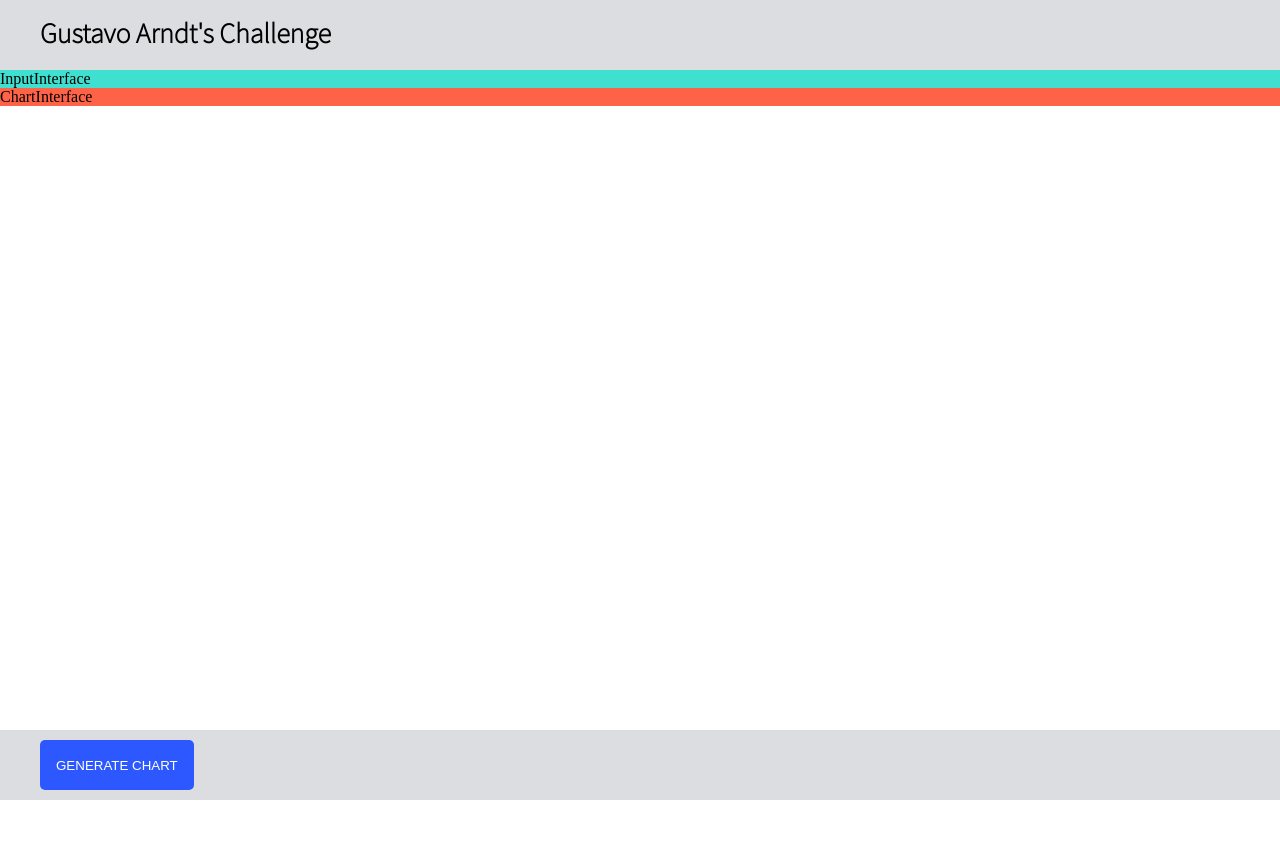
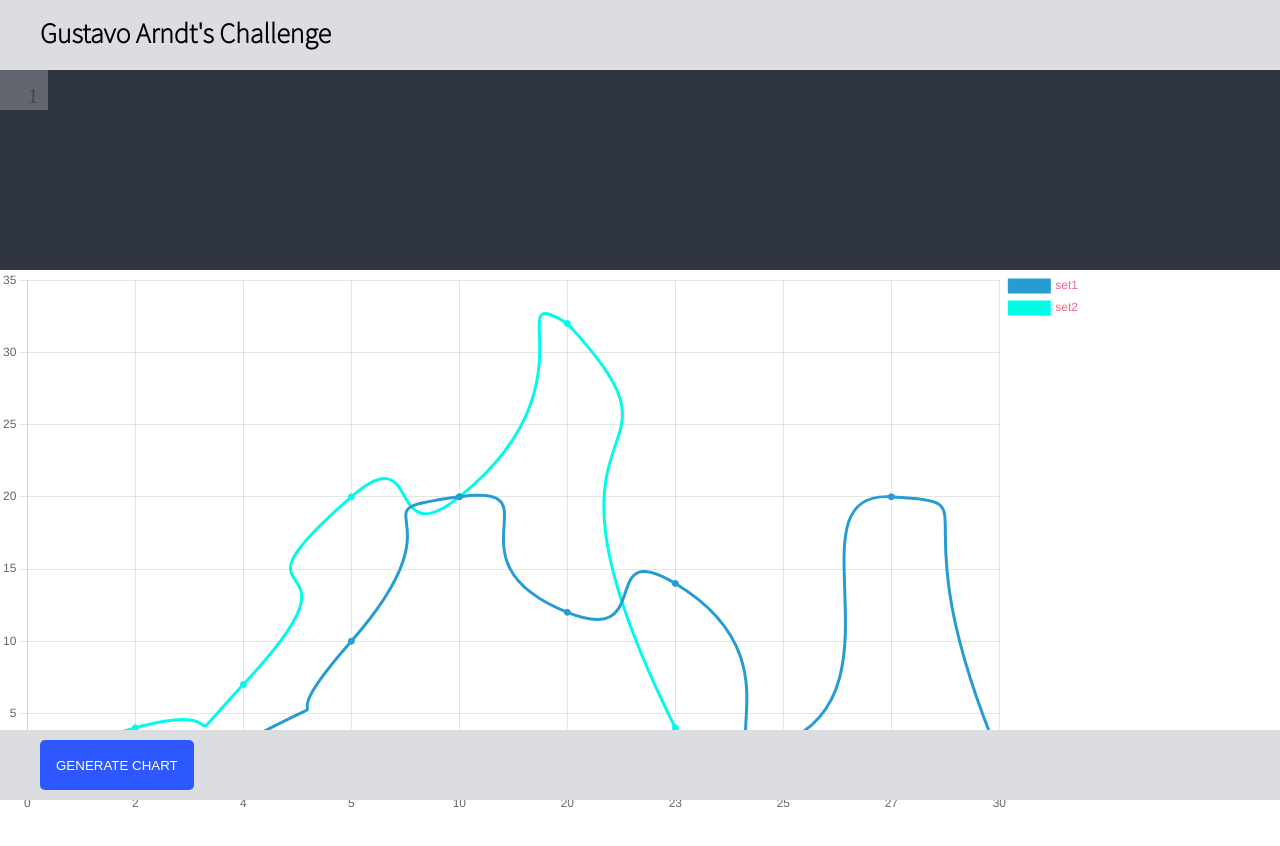
Before and after one commit to GustavArndt/Int_Challenge, a React (Create React App) app: page / in a window 1280 px wide. Shown: the top 846 px of the page. Before the commit the page ends 800 px from the top, so only its background shows below. Built offline with nearby package versions, Linux system fonts and the light colour scheme.

Commit message:
chart created-interface started

```diff
--- a/package.json
+++ b/package.json
@@ -6,7 +6,10 @@
     "@testing-library/jest-dom": "^5.16.1",
     "@testing-library/react": "^12.1.2",
     "@testing-library/user-event": "^13.5.0",
+    "chart.js": "^3.7.0",
+    "randomcolor": "^0.6.2",
     "react": "^17.0.2",
+    "react-chartjs-2": "^4.0.0",
     "react-dom": "^17.0.2",
     "react-scripts": "5.0.0",
     "web-vitals": "^2.1.3"
--- a/src/App.js
+++ b/src/App.js
@@ -11,6 +11,7 @@ function App() {
         <InputInterface />
         <ChartInterface />
       </div>
+
       <Footer />
     </div>
   );
--- a/src/components/chart/ChartInterface.js
+++ b/src/components/chart/ChartInterface.js
@@ -1,9 +1,49 @@
-import React from 'react'
+import React from "react";
+import { Line } from "react-chartjs-2";
+import { Chart, registerables } from "chart.js";
+import { data_one, data_two } from "./Data";
+import randomColor from 'randomcolor'
+
+Chart.register(...registerables);
+
+let dataPack = [data_one, data_two];
+
+const generateGraph = (dt) => {
+  let dataObject = {};
+  let i=0
+  let color =''
+  let datasets = dt.map((con) => {
+      i++
+      color=randomColor()
+    return {
+      label: `set${i}`,
+      backgroundColor: color,
+      borderColor: color,
+      data: con,
+    };
+  });
+  dataObject = { datasets: datasets };
+  return dataObject;
+};
+
+const options = {
+  tension: 1,
+  plugins: {
+    legend: {
+      align: "start",
+      display: true,
+      position: "right",
+      labels: {
+        color: "rgb(255, 99, 132)",
+      },
+    },
+  },
+};
 
 export default function ChartInterface() {
-    return (
-        <div className='chart-interface'>
-            ChartInterface
-        </div>
-    )
+  return (
+    <div className="chart-interface">
+      <Line data={generateGraph(dataPack)} options={options} />
+    </div>
+  );
 }
--- /dev/null
+++ b/src/components/chart/Data.js
@@ -0,0 +1,25 @@
+export const data_one=[
+    {x:"0",y:0},
+    {x:"2",y:2},
+    {x:"4",y:3},
+    {x:"5",y:10},
+    {x:"10",y:20},
+    {x:"20",y:12},
+    {x:"23",y:14},
+    {x:"25",y:3},
+    {x:"27",y:20},
+    {x:"30",y:2},
+]
+
+export const data_two=[
+    {x:"0",y:3},
+    {x:"2",y:4},
+    {x:"4",y:7},
+    {x:"5",y:20},
+    {x:"10",y:20},
+    {x:"20",y:32},
+    {x:"23",y:4},
+    {x:"25",y:2},
+    {x:"27",y:0},
+    {x:"30",y:2},
+]
--- /dev/null
+++ b/src/components/input/InputFunction.js
@@ -0,0 +1,17 @@
+import react from "react"
+
+export function InputCreator(){
+    //create line enter key
+
+
+    return(
+        <div className="line">
+        <div className="index">
+          <span>1</span>
+        </div>
+        <div className="input">
+          <input  type="text" />
+        </div>
+      </div>
+    )
+    }
--- a/src/components/input/InputInterface.js
+++ b/src/components/input/InputInterface.js
@@ -1,9 +1,10 @@
-import React from 'react'
+import React from "react";
+import { InputCreator } from "./InputFunction";
 
 export default function InputInterface() {
-    return (
-        <div>
-            InputInterface
-        </div>
-    )
+  return (
+    <div className="input-interface">
+      <InputCreator/>
+    </div>
+  );
 }
--- a/src/index.css
+++ b/src/index.css
@@ -46,17 +46,57 @@
   padding: 0px 10px;
 }
 .data-screen{
-  background-color: turquoise;
   position: absolute;
   top: 70px;
   width: 100%;
   height: auto;
+  display: flex;
+  flex-direction: column;
 
+}
+.chart-interface{
+  width: 85%;
+  margin-bottom: 75px;
+
+}
+.input-interface{
+  background-color:#2e3440;
+  height: 200px;
+  color: aliceblue;
   display: flex;
   flex-direction: column;
 }
-.chart-interface{
-  background-color: tomato;
+.input-interface .line{
+  height: 40px;
+  display: flex;
+  flex-direction: row;
+}
+.input-interface .line .index{
+  background-color: #61656e;
+  height: 100%;
+  width: 50px;
+  text-align: end;
+  padding-top: 15px;
+}
+.input-interface .line .index span{
+  font-size: 20px;
+  margin-right: 10px;
+  color:#42464f ;
+
+ }
+ .input-interface .line .input{
+  height: 100%;
   width: 100%;
-  height: auto;
+  padding-left: 10px;
 }
+.input-interface .line .input input{
+  background-color:#2e3440;
+  height: 100%;
+  width: 100%;
+  border-width: 0px;
+  color: white;
+  font-size: 20px;
+  padding-top: 15px;
+outline: none;
+
+}
```
Also changed, not shown: public/logo192.png (added), src/components/chart/Options.js (added), 1 other file (tests, documents, lock files or other folders).
